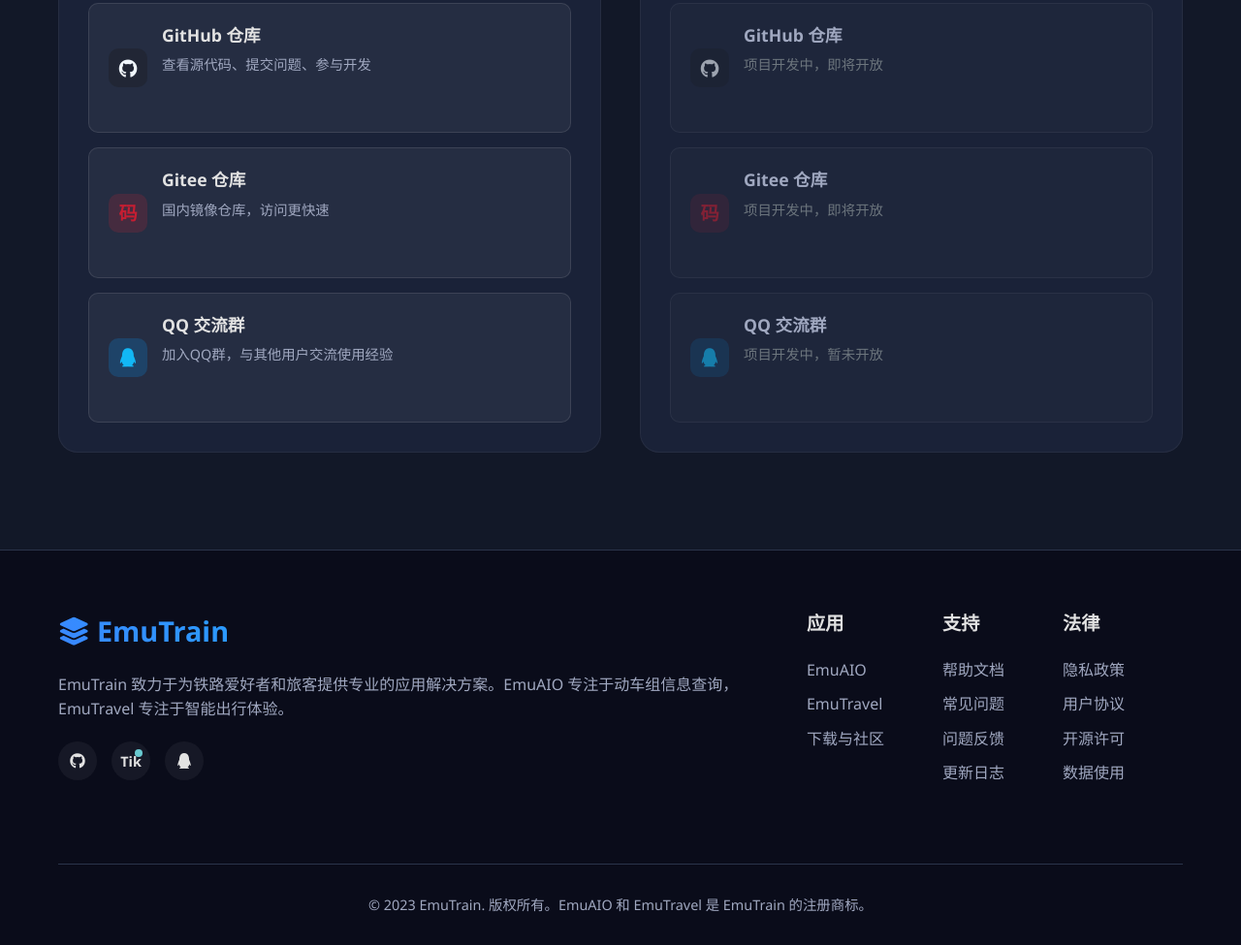
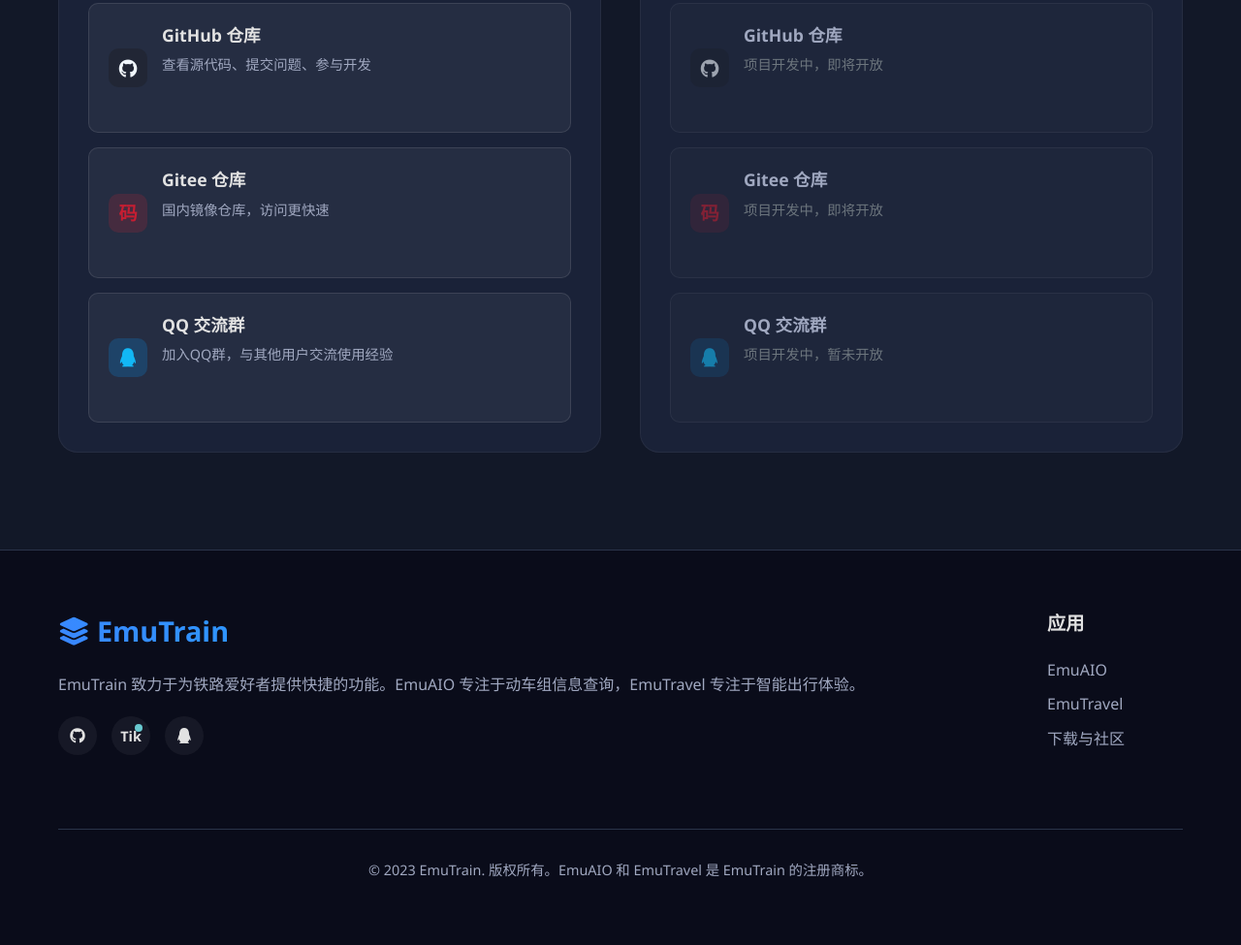
Before and after one commit to EmuTrain/emutrain.github.io, a plain HTML site: page index.html in a window 1280 px wide. Shown: the part 2612-3587 px from the top of the page at 97% size. After the commit the page ends 3551 px from the top, so only its background shows below. Drawn offline with Linux system fonts and the light colour scheme.

Commit message:
Update index.html

```diff
--- a/index.html
+++ b/index.html
@@ -1074,7 +1074,7 @@
                     <div class="footer-logo">
                         <i class="fas fa-layer-group"></i> EmuTrain
                     </div>
-                    <p>EmuTrain 致力于为铁路爱好者和旅客提供专业的应用解决方案。EmuAIO 专注于动车组信息查询，EmuTravel 专注于智能出行体验。</p>
+                    <p>EmuTrain 致力于为铁路爱好者提供快捷的功能。EmuAIO 专注于动车组信息查询，EmuTravel 专注于智能出行体验。</p>
                     <div class="social-icons">
                         <a href="https://github.com/CrYinLang" class="social-icon github" target="_blank">
                             <i class="fab fa-github"></i>
@@ -1094,24 +1094,6 @@
                             <li><a href="#apps">EmuAIO</a></li>
                             <li><a href="#apps">EmuTravel</a></li>
                             <li><a href="#download">下载与社区</a></li>
-                        </ul>
-                    </div>
-                    <div class="link-group">
-                        <h4>支持</h4>
-                        <ul>
-                            <li><a href="#">帮助文档</a></li>
-                            <li><a href="#">常见问题</a></li>
-                            <li><a href="#">问题反馈</a></li>
-                            <li><a href="#">更新日志</a></li>
-                        </ul>
-                    </div>
-                    <div class="link-group">
-                        <h4>法律</h4>
-                        <ul>
-                            <li><a href="#">隐私政策</a></li>
-                            <li><a href="#">用户协议</a></li>
-                            <li><a href="#">开源许可</a></li>
-                            <li><a href="#">数据使用</a></li>
                         </ul>
                     </div>
                 </div>
@@ -1158,12 +1140,6 @@
         // 添加 Font Awesome Flutter 图标
         const style = document.createElement('style');
         style.innerHTML = `
-            .fa-flutter:before {
-                content: "F";
-                font-family: 'Segoe UI', system-ui, -apple-system, sans-serif;
-                font-weight: bold;
-                font-size: 0.9em;
-            }
 
             /* Gitee 图标样式 */
             .fa-git-alt:before {
```
